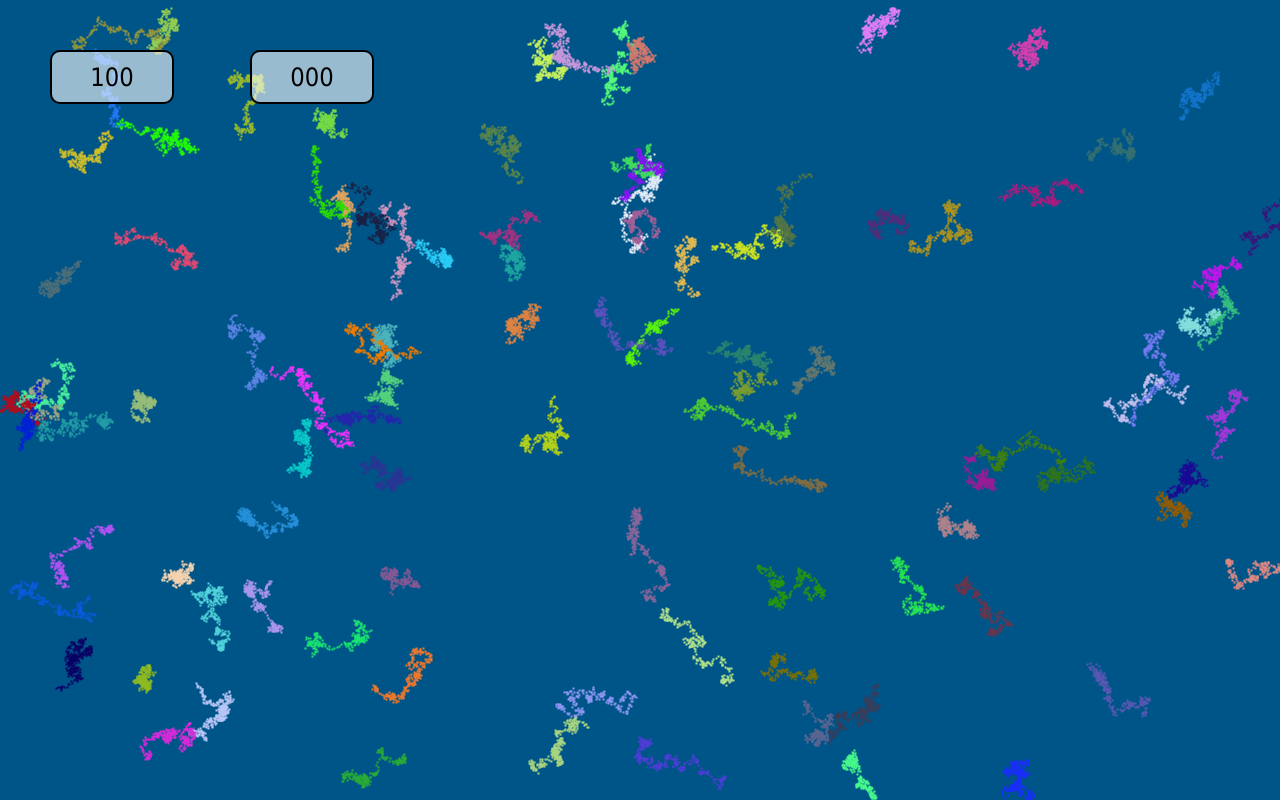
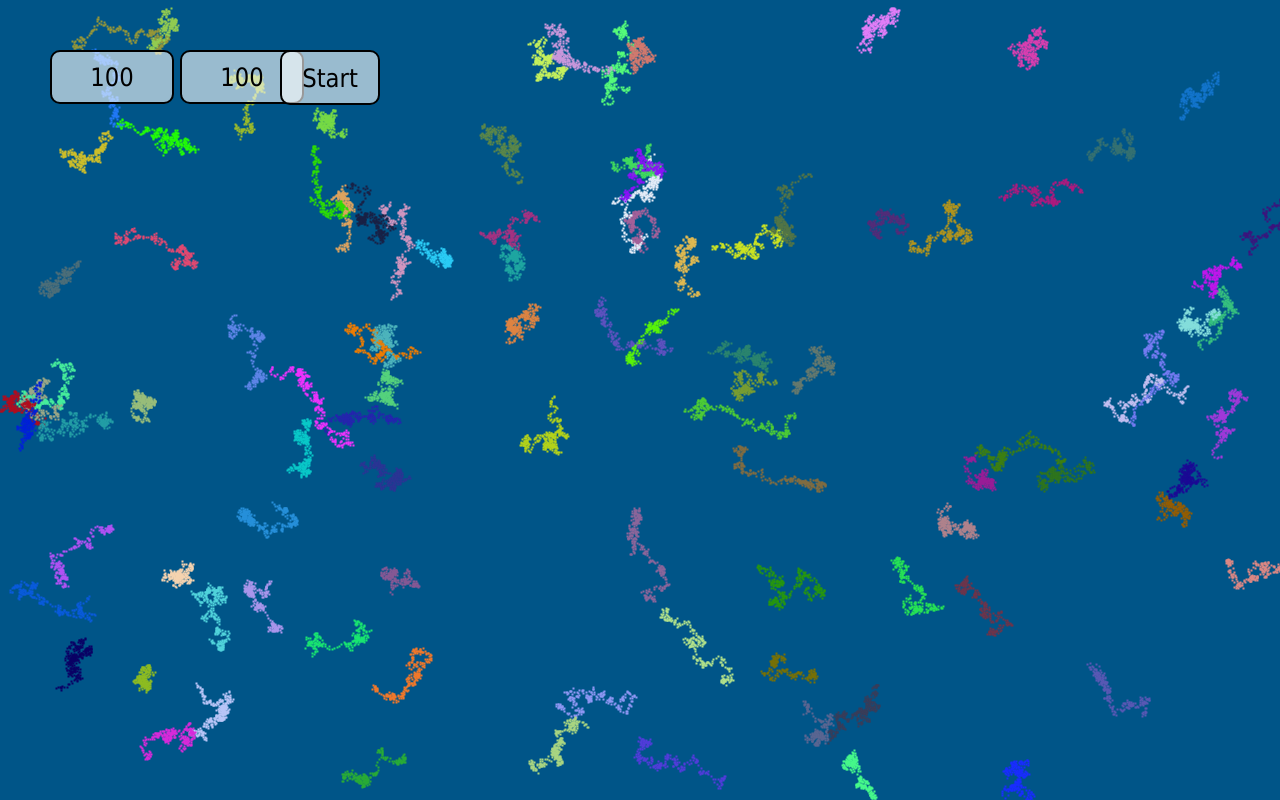
Before and after one commit to ynnis/ynnis.github.io, a plain HTML site: page index.html in a window 1280 px wide. Drawn offline with Linux system fonts and the light colour scheme.

Commit message:
update index.html

```diff
--- a/index.html
+++ b/index.html
@@ -10,7 +10,7 @@
 		#c {
 			opacity:.8;
 		}
-		#namber {
+		#namber, #lotId, #butId {
 			top:50px;
 			left:50px;
 			position:absolute;
@@ -26,19 +26,11 @@
 			border: 2px solid black;
 		}
 		#lotId {
-			top:50px;
-			left:250px;
-			position:absolute;
-			background-color: rgb(255, 255, 255, 0.6);
-			width: 100px;
-			height: 30px;
-			z-index: 999;
-			padding: 10px;
-			text-align: center;
-			font-family: tahoma;
-			font-size: 19pt;
-			border-radius: 10px;
-			border: 2px solid black;
+			left:180px;
+		}
+		#butId{
+		  left: 280px;
+		  height: 55px;
 		}
 		canvas {
 			position:absolute;
@@ -50,7 +42,8 @@
 	<canvas id="idCanvas"></canvas>
 	<canvas id=bgt></canvas>
 	<div id="namber">000</div>
-	<div id="lotId">000</div>
+	<input type="text" id="lotId" value="100">
+	<button type="submit" id="butId">Start</button>
 	<script>
 
 	let w = idCanvas.width = window.innerWidth,
@@ -59,7 +52,9 @@
 	x,y,r,g,b,
 	xGo,yGo,
 	counter=1;
-	lot=100;
+	lot=Number(lotId.value);
+		butId.onclick = function (){ location.reload();}
+
 
 		function randomR(End){
 			return Math.round(Math.random()*End);
```
